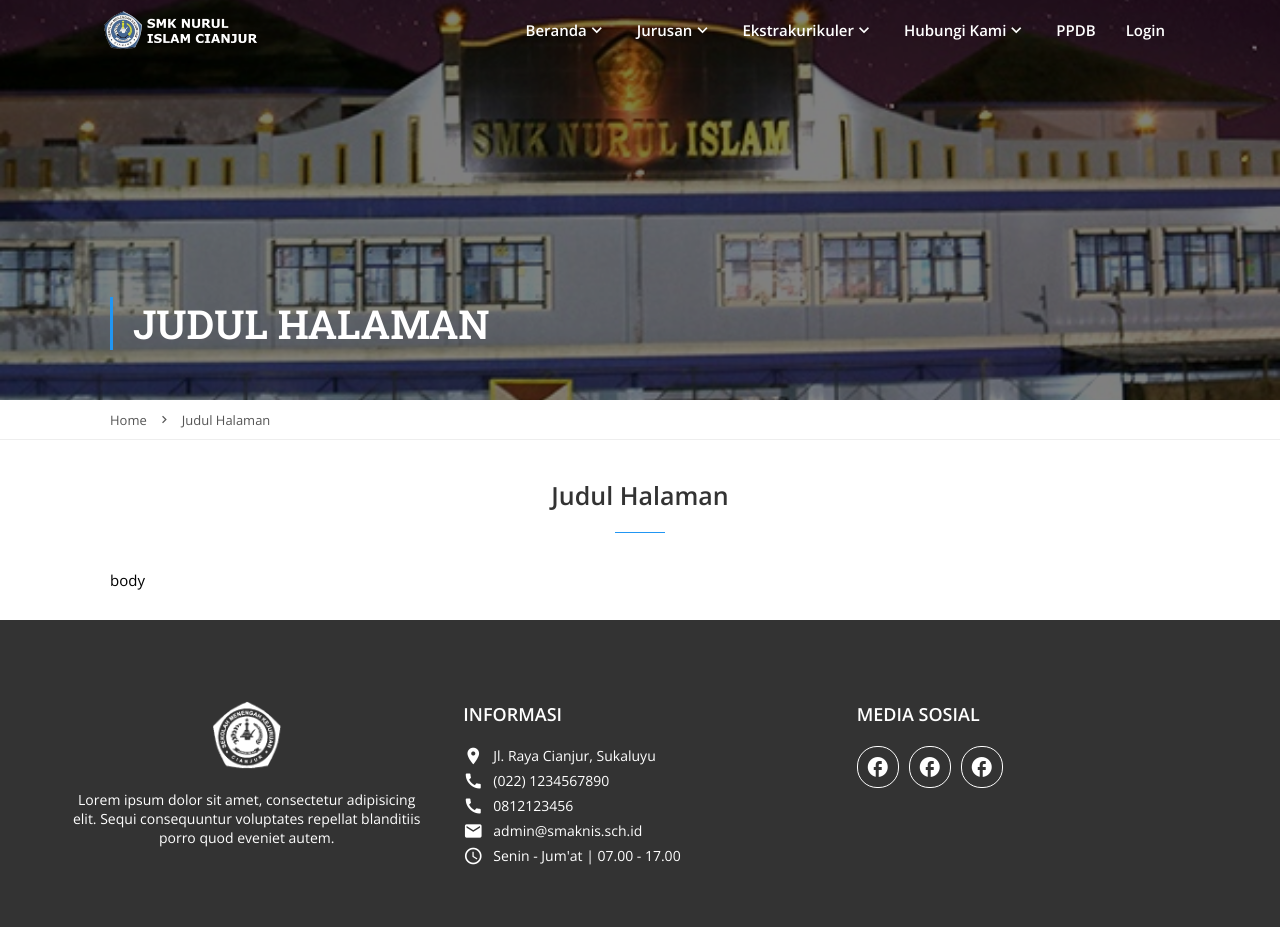
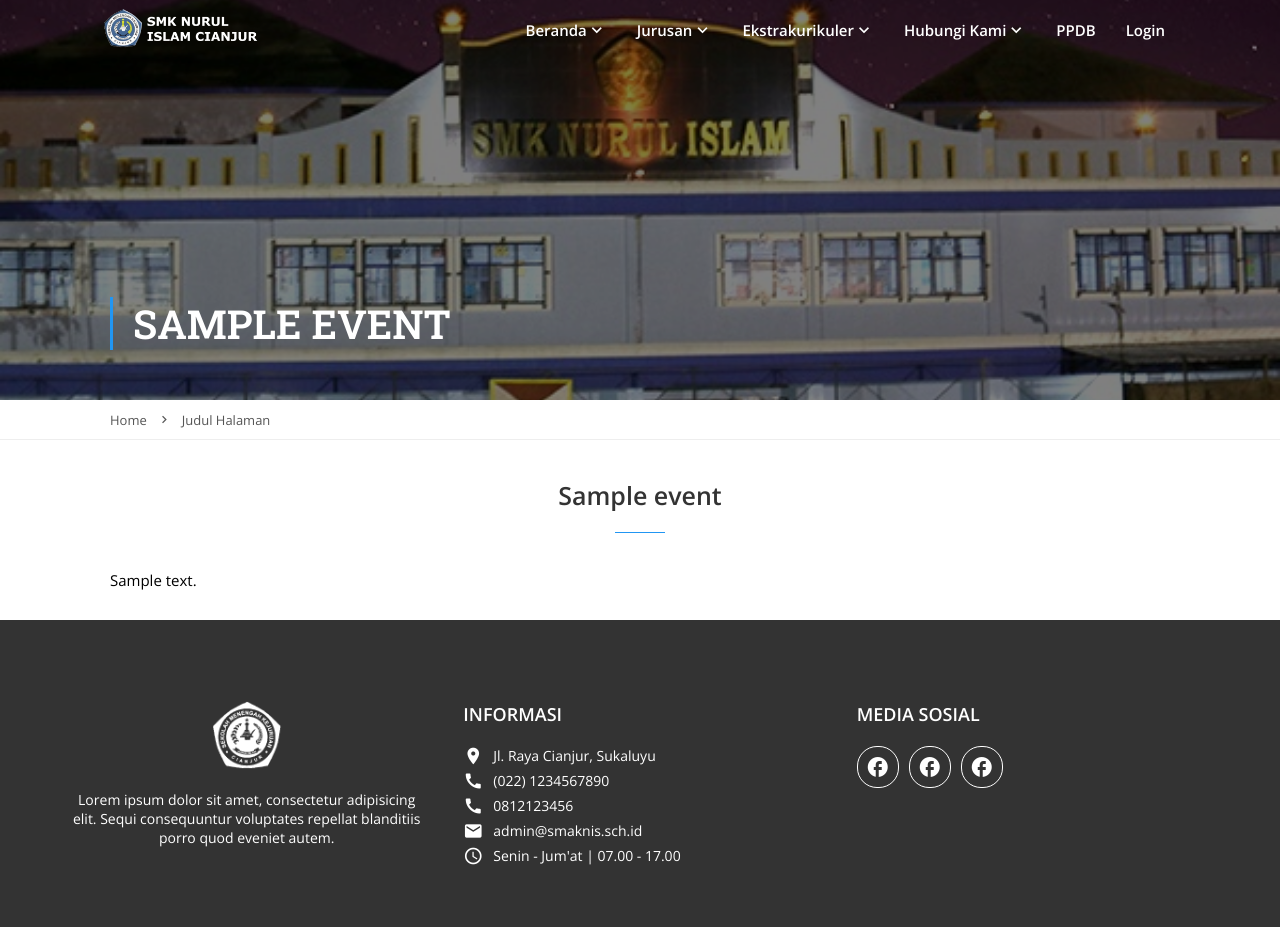
Before and after one commit to yandyrohman/school, a CodeIgniter app: page /school/event/show/1 in a window 1280 px wide. Run offline with CodeIgniter, Linux system fonts and the light colour scheme; tables that the repository leaves empty hold one stand-in row (values such as "Sample post").

Commit message:
event dinamis

```diff
--- a/application/controllers/Event.php
+++ b/application/controllers/Event.php
@@ -4,7 +4,20 @@ defined('BASEPATH') OR exit('No direct script access allowed');
 class Event extends CI_Controller {
 
 	public function show($id) {
-		$this->load->view('pages/layout');
+		$data = $this->db->get_where('event', [
+			'id' => $id
+		])->row();
+
+		if ($data == null) {
+			echo "halaman tidak ditemukan";
+			return;
+		} else {
+			$this->load->view('pages/layout', [
+				'title' => $data->title,
+				'page' => 'event/index',
+				'content' => $data->text
+			]);
+		}
 	}
 
 }
--- a/application/views/admin/event/form.php
+++ b/application/views/admin/event/form.php
@@ -5,9 +5,9 @@
     </div>
     <div class="card-body">
       <?php if(isset($data->id)) : ?>
-        <form action="<?= base_url('event/update/'.$data->id) ?>" method="POST">
+        <form action="<?= base_url('admin/event/update/'.$data->id) ?>" method="POST">
       <?php else : ?>
-        <form action="<?= base_url('event/store') ?>" method="POST">
+        <form action="<?= base_url('admin/event/store') ?>" method="POST">
       <?php endif; ?>
 
         <div class="form-group">
--- a/application/views/admin/event/index.php
+++ b/application/views/admin/event/index.php
@@ -2,7 +2,7 @@
   <div class="card">
     <div class="card-header">
       <b>Pengumuman</b>
-      <a class="btn btn-primary btn-sm" href="<?= base_url('event/create') ?>" style="justify-self: end">
+      <a class="btn btn-primary btn-sm" href="<?= base_url('admin/event/create') ?>" style="justify-self: end">
         <i class="material-icons">add</i>
         <span>TAMBAH</span>
       </a>
@@ -40,7 +40,7 @@
               <?php endif; ?>
             </td>
             <td class="flex">
-              <a class="btn btn-sm btn-primary" href="<?= base_url('/event/edit/'.$data->id) ?>">
+              <a class="btn btn-sm btn-primary" href="<?= base_url('admin/event/edit/'.$data->id) ?>">
                 <i class="material-icons">create</i>
               </a>
               <a class="btn btn-sm btn-danger ml-1" href="#" onclick="deleteData(<?= $data->id ?>)">
--- a/application/views/home.php
+++ b/application/views/home.php
@@ -56,11 +56,11 @@
       </div>
       <div class="event-box">
         <?php foreach($event as $item) : ?>
-        <div class="event-item">
+        <a href="<?= base_url('event/show/'.$item->id) ?>" class="event-item">
           <div class="event-item-title"><?= $item->title ?></div>
           <div class="event-item-value"><?= $item->text ?></div>
           <div class="event-item-date">22 November 2020</div>
-        </div>
+        </a>
         <?php endforeach; ?>
       </div>
     </div>
--- a/application/views/nav.php
+++ b/application/views/nav.php
@@ -1,6 +1,8 @@
 <div class="nav">
   <div class="nav-logo">
-    <img src="<?= base_url('img/examples/logo.png') ?>">
+    <a href="<?= base_url('/') ?>">
+      <img src="<?= base_url('img/examples/logo.png') ?>">
+    </a>
   </div>
   <div class="nav-menus">
     <div class="nav-menu" href="#">
--- /dev/null
+++ b/application/views/pages/event/index.php
@@ -0,0 +1,3 @@
+<div>
+  <?php echo $content ?>
+</div>
--- a/application/views/pages/layout.php
+++ b/application/views/pages/layout.php
@@ -23,7 +23,7 @@
 
   <div class="page-layout-bg">
     <img src="<?= base_url('img/banner.jpg') ?>">
-    <div class="page-layout-title">JUDUL HALAMAN</div>
+    <div class="page-layout-title"><?= strtoupper($title) ?></div>
   </div>
 
   <div class="page-layout-nav">
@@ -33,14 +33,16 @@
   </div>
 
   <div class="page-layout-second-title">
-    <div class="page-layout-second-title-text">Judul Halaman</div>
+    <div class="page-layout-second-title-text"><?= $title ?></div>
     <div class="page-layout-second-title-border"></div>
   </div>
 
   <div class="page-layout-box">
 
     <div class="page-layout-box-container">
-      body
+
+      <?php $this->load->view('pages/'.$page) ?>
+
     </div>
 
     <?php $this->load->view('footer') ?>
--- a/css/home.css
+++ b/css/home.css
@@ -363,6 +363,12 @@
       padding: 10px 20px;
       box-sizing: border-box;
       background: #f1f1f1;
+      text-decoration: none;
+      transition: 0.3s;
+    }
+
+    .event-item:hover {
+      background: #ddd;
     }
 
       .event-item-title {
```
Also changed, not shown: application/controllers/Admin/Event.php (+4 -4 lines).
